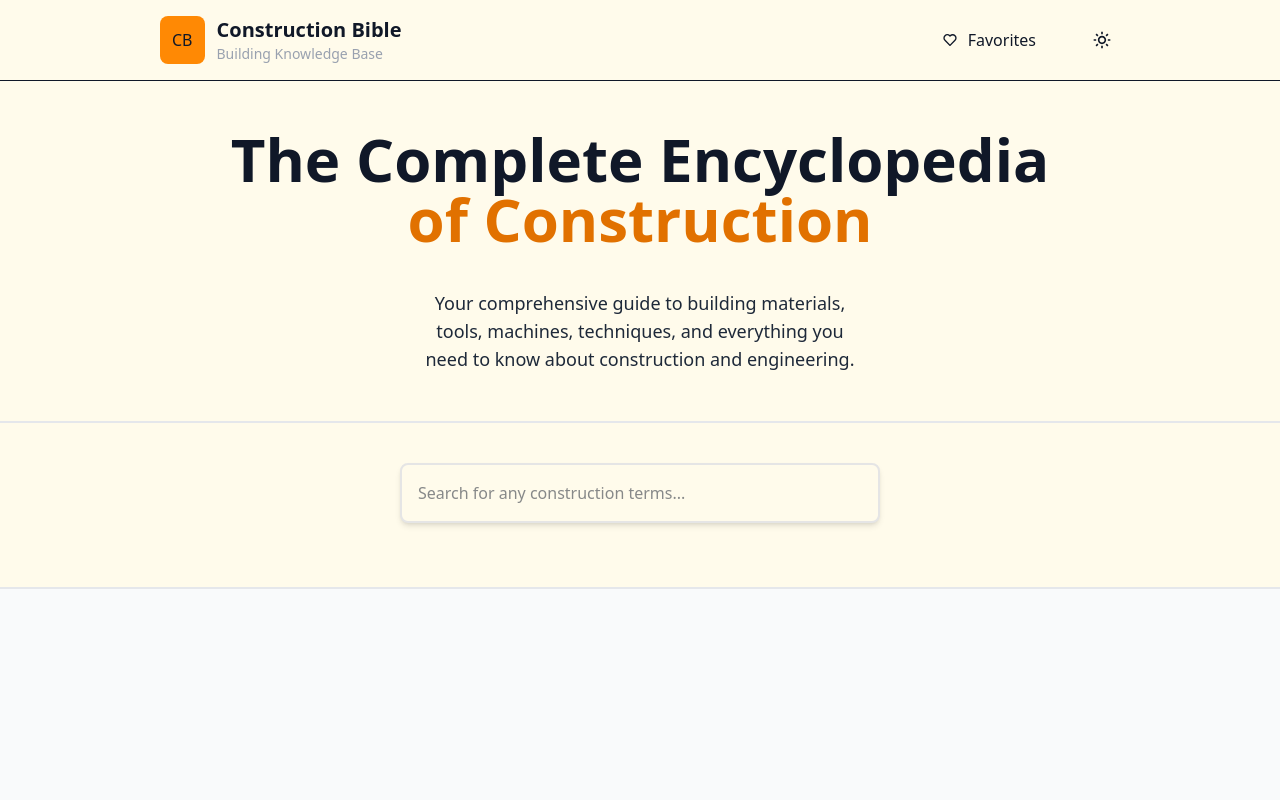
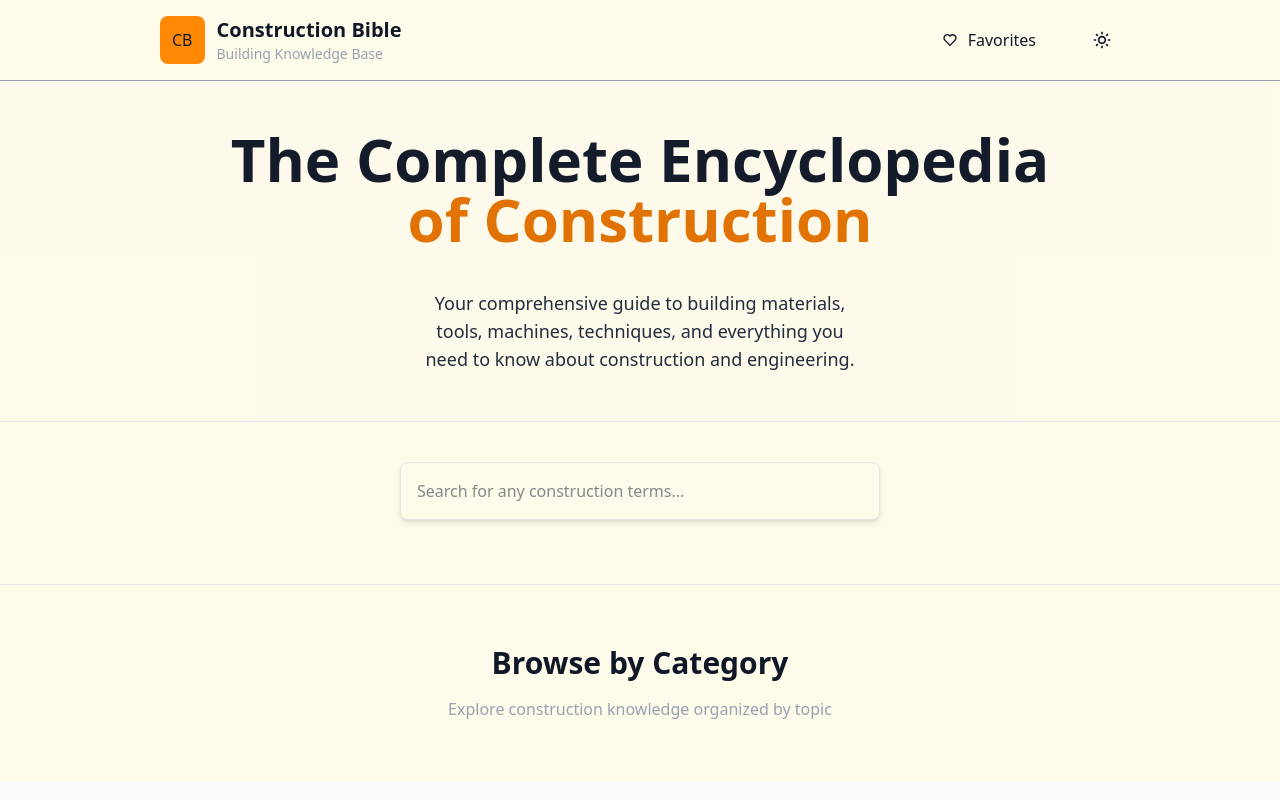
Before and after one commit to BOL-DEV/Construction-Bible, a Next.js app: page / in a window 1280 px wide. Built offline with nearby package versions, Linux system fonts and the light colour scheme.

Commit message:
Adding hero and search component

```diff
--- /dev/null
+++ b/app/allCategories/page.tsx
@@ -0,0 +1,21 @@
+import BackBtn from "@/components/BackBtn";
+import React from "react";
+
+// interface Props {}
+
+function Page() {
+  // const {} = props
+
+  return (
+    <div className="flex flex-col bg-amber-50 dark:bg-neutral-900 p-4 lg:px-40 gap-4 border-b border-gray-200 dark:border-neutral-700">
+      <BackBtn />
+      <input
+        className="bg-amber-50 p-4  rounded-lg shadow-md w-full lg:w-[50%] border border-neutral-200 dark:border-neutral-600 focus:outline-amber-600 dark:bg-neutral-800  dark:text-gray-200"
+        type="search"
+        placeholder="Filter construction terms..."
+      />
+    </div>
+  );
+}
+
+export default Page;
--- a/app/page.tsx
+++ b/app/page.tsx
@@ -1,13 +1,14 @@
 // import Link from "next/link";
 import Search from "../components/Search";
-
 import Hero from "@/components/Hero";
+import Categories from "@/components/Categories";
 
 export default function Home() {
   return (
     <main>
       <Hero />
       <Search />
+      <Categories />
     </main>
   );
 }
--- /dev/null
+++ b/components/BackBtn.tsx
@@ -0,0 +1,19 @@
+import Link from "next/link";
+import React from "react";
+import { IoMdArrowRoundBack } from "react-icons/io";
+
+// interface Props {}
+
+function BackBtn() {
+  // const {} = props
+
+  return (
+    <Link href="/">
+      <button className="flex items-center text-sm font-medium p-2.5 gap-3 w-fit rounded-sm text-gray-600 hover:bg-amber-600 hover:text-gray-900 dark:text-gray-400 dark:hover:text-gray-100 transition-colors">
+        <IoMdArrowRoundBack /> Back to home
+      </button>
+    </Link>
+  );
+}
+
+export default BackBtn;
--- /dev/null
+++ b/components/Categories.tsx
@@ -0,0 +1,22 @@
+import React from "react";
+
+// interface Props {}
+
+function Categories() {
+  // const {} = props
+
+  return (
+    <section>
+      <div className="flex flex-col items-center bg-amber-50 dark:bg-neutral-900 dark:text-gray-200 p-15 gap-4 ">
+        <h1 className="text-3xl font-bold">Browse by Category</h1>
+        <p className="text-gray-400">
+          Explore construction knowledge organized by topic
+        </p>
+      </div>
+
+      <div></div>
+    </section>
+  );
+}
+
+export default Categories;
--- a/components/Header.tsx
+++ b/components/Header.tsx
@@ -20,7 +20,7 @@ function Header() {
   // const { title } = props;
 
   return (
-    <nav className="flex items-center justify-between p-4 lg:px-40 border-b w-full bg-amber-50 dark:bg-neutral-900 dark:border-neutral-700 dark:text-gray-200">
+    <nav className="flex items-center justify-between p-4 lg:px-40 border-b border-gray-400 w-full bg-amber-50 dark:bg-neutral-900 dark:border-neutral-700 dark:text-gray-200">
       <Link href="/">
         <div className="flex items-center gap-3">
           <h1 className="bg-orange-400 border-0 rounded-lg pointer p-3">CB</h1>
@@ -35,7 +35,7 @@ function Header() {
 
       <div className="flex items-center gap-10">
         <h2 className="flex items-center gap-2.5 hover:bg-gray-400/20 p-2 rounded-lg cursor-pointer ">
-          <BiHeart /> <span className="hidden lg:flex">Favorites</span>
+          <BiHeart /> <span className="hidden md:flex">Favorites</span>
         </h2>
 
         <BiSun
--- a/components/Hero.tsx
+++ b/components/Hero.tsx
@@ -6,12 +6,12 @@ function Hero() {
   // const {} = props
 
   return (
-    <section className="flex flex-col items-center p-2 py-10 lg:py-12 gap-10 lg:gap-10 bg-amber-50 dark:bg-neutral-900 dark:text-gray-200">
+    <section className="flex flex-col items-center p-2 py-10 lg:py-12 gap-10 lg:gap-10 bg-amber-50 dark:bg-neutral-900 opacity-98 dark:text-gray-200">
       <h1 className="lg:text-6xl text-4xl font-bold text-center  flex flex-col">
         The Complete Encyclopedia{" "}
         <span className="text-amber-600 ">of Construction</span>
       </h1>
-      <p className="text-center text-lg dark:text-gray-400 text-gray-800 lg:w-[35%]">
+      <p className="text-center text-lg dark:text-gray-400 text-gray-800 md:w-[75%] lg:w-[35%]">
         Your comprehensive guide to building materials, tools, machines,
         techniques, and everything you need to know about construction and
         engineering.
--- a/components/Search.tsx
+++ b/components/Search.tsx
@@ -1,18 +1,28 @@
+import Link from "next/link";
 import React from "react";
+import { BiSearch } from "react-icons/bi";
 
 // interface Props {}
 
 function Search() {
   // const {} = props
 
+  //   const handleSearch = (event: React.ChangeEvent<HTMLInputElement>) => {
+  //     const query = event.target.value;
+  //     console.log("Searching for:", query);
+  //     // Implement search logic here
+  //   };
+
   return (
-    <section className="bg-amber-50 dark:bg-neutral-900 flex flex-col items-center p-4 lg:px-40 border-y-2 border-gray-200 dark:border-neutral-700">
-      <input
-        className="bg-amber-50 p-4 mt-6 mb-12 lg:mx-40 rounded-lg shadow-md w-full lg:w-[50%] border-2 border-neutral-200 dark:border-neutral-600 focus:outline-amber-600 dark:bg-neutral-800  dark:text-gray-200"
-        type="search"
-        placeholder="Search for any construction terms..."
-      />
-    </section>
+    <Link href="/allCategories">
+      <section className="bg-amber-50 dark:bg-neutral-900 flex flex-col items-center p-4 lg:px-40 border-y border-gray-200 dark:border-neutral-700">
+        <input
+          className="bg-amber-50 p-4 mt-6 mb-12 lg:mx-40 rounded-lg shadow-md w-full lg:w-[50%] border border-neutral-200 dark:border-neutral-600 focus:outline-amber-600 dark:bg-neutral-800  dark:text-gray-200"
+          type="search"
+          placeholder="Search for any construction terms..."
+        />
+      </section>
+    </Link>
   );
 }
 
```
